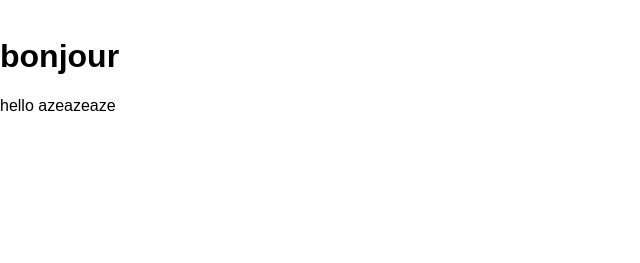
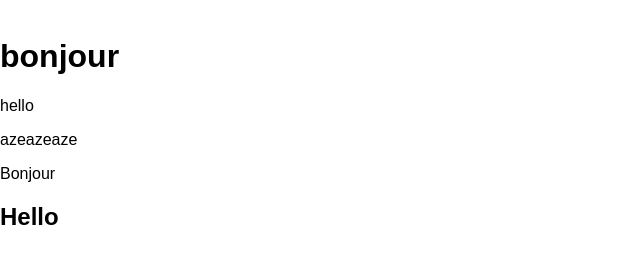
Before and after one commit to chocomonster007/Deust, a website built with Vite: page src/index.html in a window 1280 px wide. Shown: the part 73-336 px from the top of the page, without its empty margins (0-640 px from the left). Built offline with nearby package versions, Linux system fonts and the light colour scheme.

Commit message:
je commit

```diff
--- a/src/index.html
+++ b/src/index.html
@@ -21,8 +21,11 @@
 
     <h1>bonjour</h1>
     <p>hello
-      azeazeaze
+
     </p>
+    azeazeaze
+    <p>Bonjour</p>
+    <h2>Hello</h2>
     <script type="module" src="./script.js"></script>
   </body>
 </html>
```
